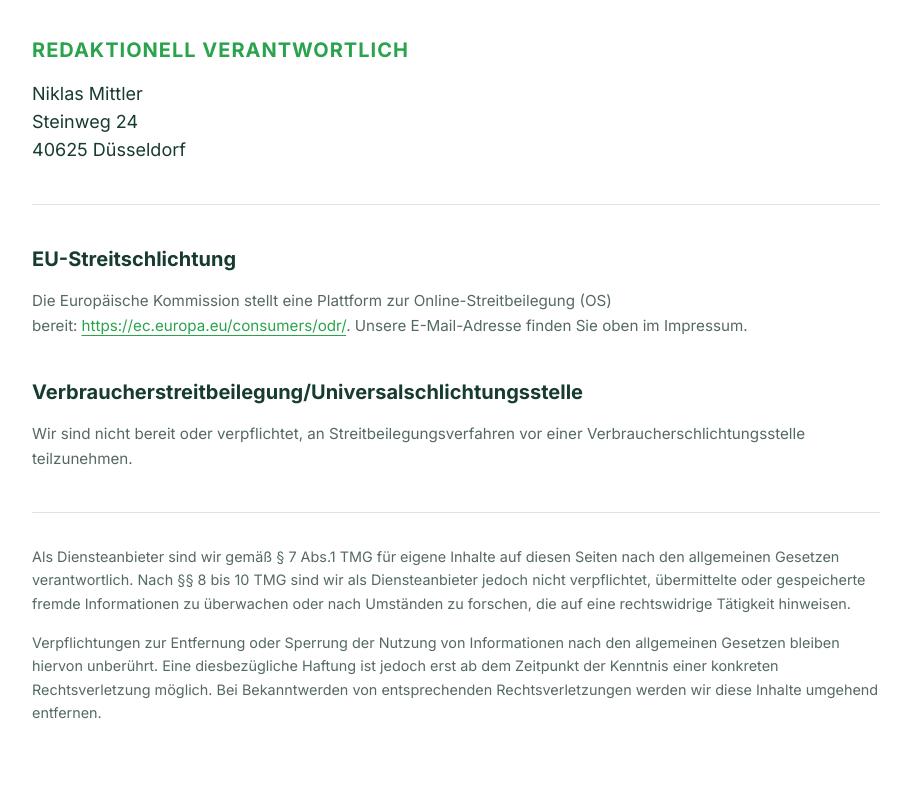
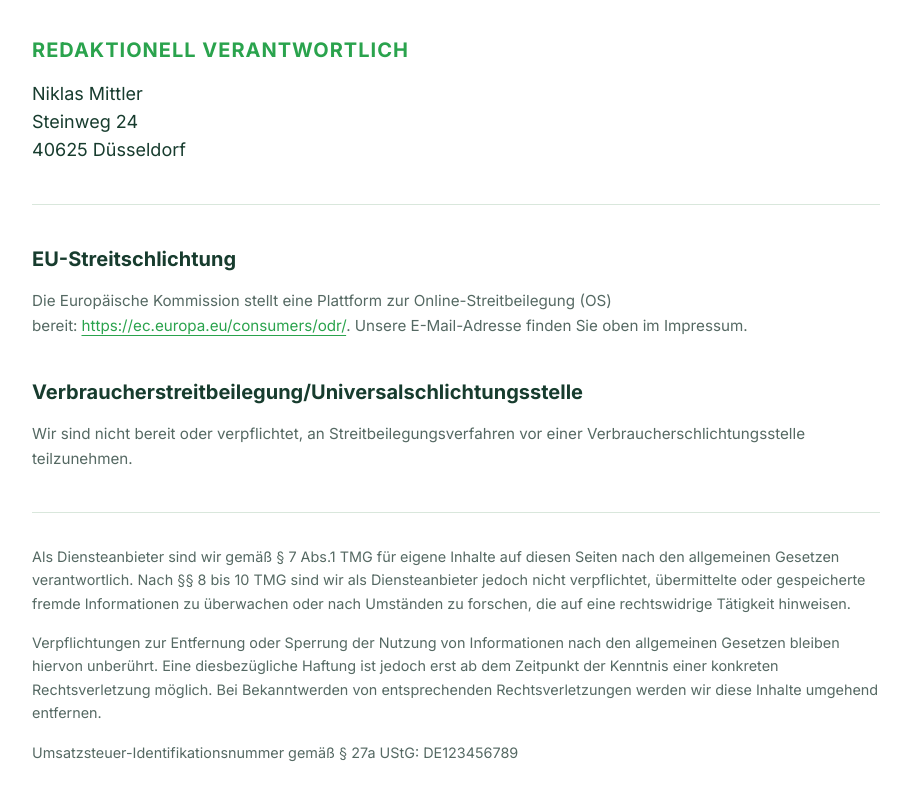
Before and after one commit to LukaszPalmer/haus-montageservice-mittler.de, a React (Vite) app in the folder frontend/: page /impressum in a window 1280 px wide. Shown: the part 661-1461 px from the top of the page, without its empty margins (184-1095 px from the left). Built offline with nearby package versions, Linux system fonts and the light colour scheme; no server answers.

Commit message:
steuernummer updated

```diff
--- a/frontend/src/pages/Impressum.jsx
+++ b/frontend/src/pages/Impressum.jsx
@@ -120,6 +120,10 @@ const Impressum = () => {
                         von entsprechenden Rechtsverletzungen werden wir diese
                         Inhalte umgehend entfernen.
                     </p>
+                    <p>
+                        Umsatzsteuer-Identifikationsnummer gemäß § 27a UStG:
+                        DE123456789
+                    </p>
                 </div>
             </section>
         </div>
```
Also changed, not shown: frontend/src/media/New_PNG_Logo_Mobile.png (deleted), frontend/src/media/laptopQuery.png (deleted).
